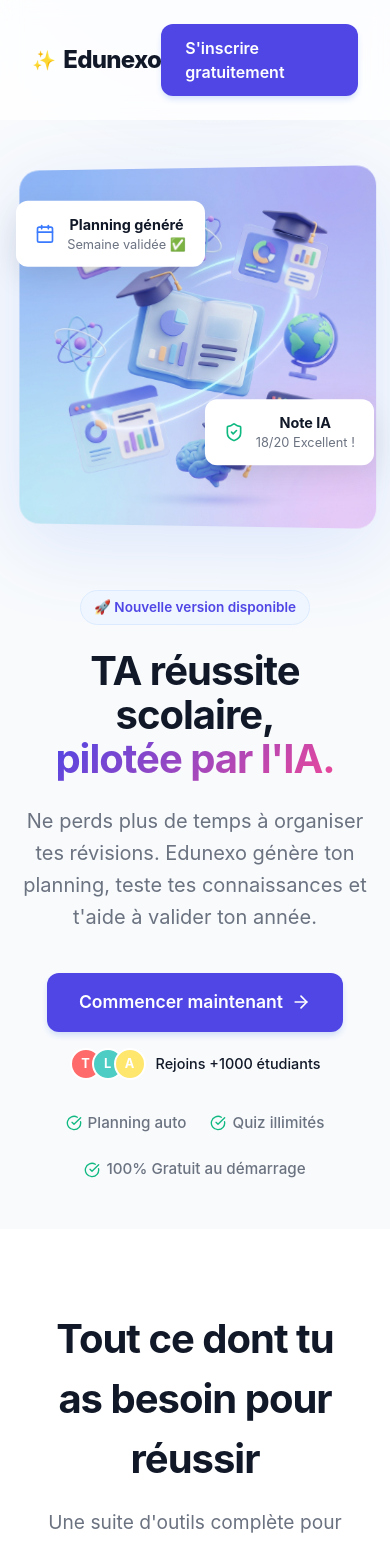
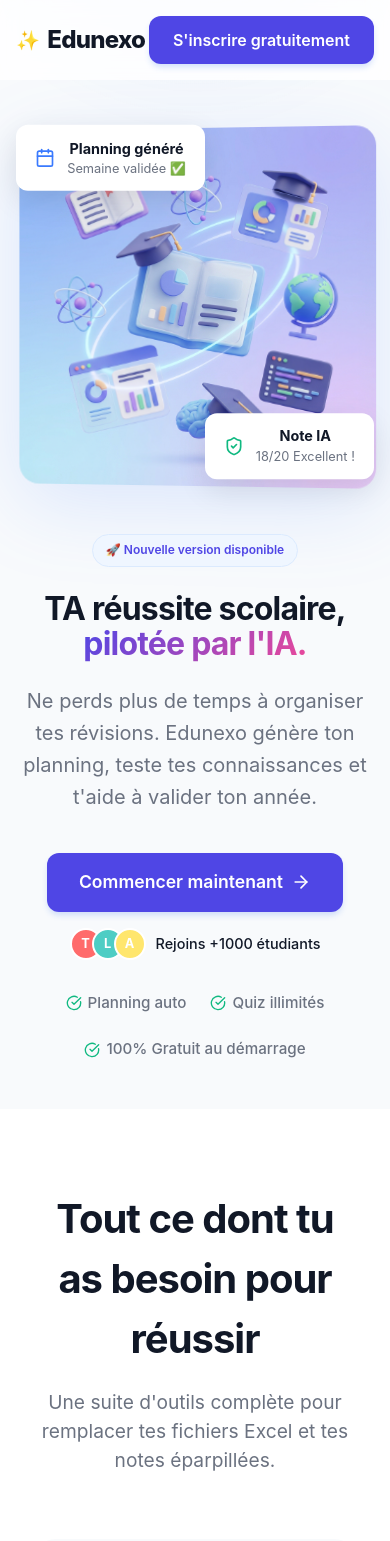
Before and after one commit to Moha2002e/Edunexo, a Vue app: page /welcome in a window 390 px wide. Shown: the top 1541 px of the page. Built offline with nearby package versions, Linux system fonts and the light colour scheme; no server answers.

Commit message:
feat: Add initial landing page component with hero, features, and CTA sections.

```diff
--- a/src/landing/LandingPage.vue
+++ b/src/landing/LandingPage.vue
@@ -514,19 +514,38 @@
 
 /* Responsive */
 @media (max-width: 900px) {
+    .lp-nav { padding: 1rem; }
     .hero {
         flex-direction: column-reverse;
         text-align: center;
         padding: 3rem 1rem;
+        gap: 3rem;
     }
     .hero h1 { font-size: 2.5rem; }
+    .hero-content { margin: 0 auto; }
     .cta-group { justify-content: center; flex-direction: column; gap: 1rem;}
     .checklist { justify-content: center; flex-wrap: wrap; }
-    .steps-container { flex-direction: column; gap: 2rem; }
+
+    .steps-container { flex-direction: column; gap: 2rem; align-items: center; } /* Center steps */
     .step-line { display: none; }
-    .lp-nav .nav-link { display: none; } /* Hide links on mobile, keep CTA */
+    .step { width: 100%; } /* Ensure full width */
 
-    .card-1 { left: 0; }
-    .card-2 { right: 0; }
+    .lp-nav .nav-link { display: none; } /* Keeping simple for now */
+
+    .card-1 { left: 0; top: 0; }
+    .card-2 { right: 0; bottom: 0; }
+
+    .footer-content { flex-direction: column; gap: 2rem; text-align: center; }
+    .footer-links { flex-direction: column; gap: 1rem; }
+}
+
+@media (max-width: 600px) {
+    .hero h1 { font-size: 2rem; }
+    .hero-bg-glow { width: 100%; left: 0; }
+    .feature-card { padding: 1.5rem; }
+    .features-grid { grid-template-columns: 1fr; } /* Force single column on phones */
+
+    .badge-new { font-size: 0.75rem; }
+    .trust-pill { justify-content: center; }
 }
 </style>
```
